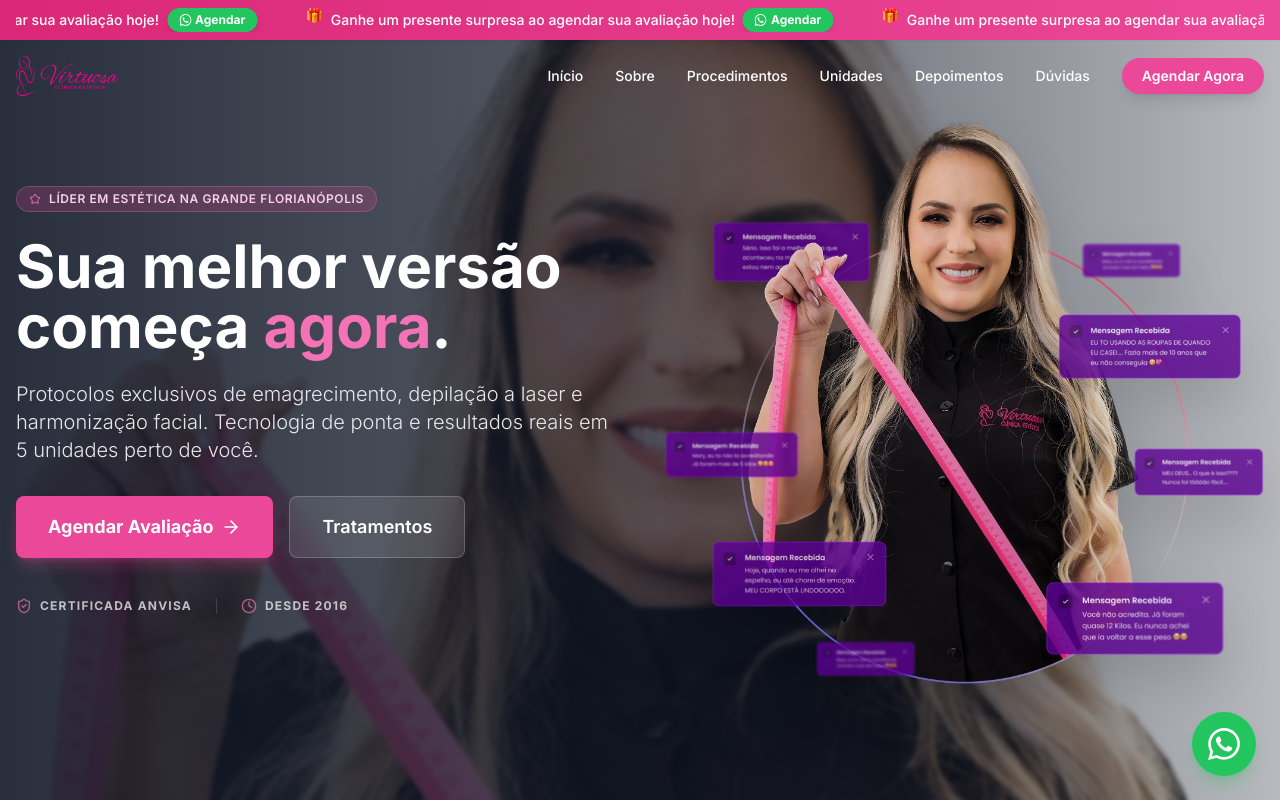
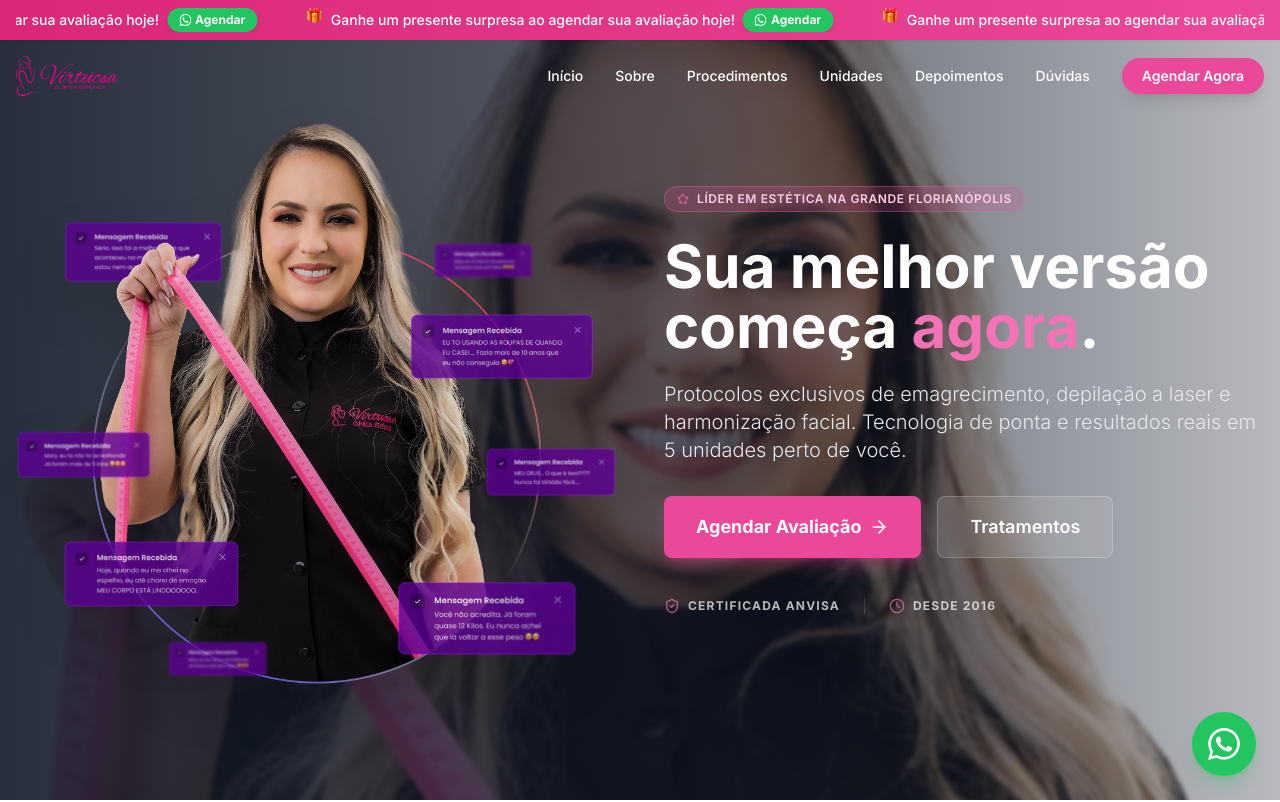
Before and after one commit to HenriqueHintz/clinica-virtuosa, a React (Vite) app: page / in a window 1280 px wide. Shown: the top 802 px of the page. Built offline with nearby package versions, Linux system fonts and the light colour scheme.

Commit message:
style: move hero side image to the left side on desktop

```diff
--- a/components/Hero.tsx
+++ b/components/Hero.tsx
@@ -18,7 +18,16 @@
       {/* Content */}
       <div className="container mx-auto px-5 md:px-4 z-10 relative mt-20 md:mt-0">
         <div className="grid md:grid-cols-2 items-center gap-8 lg:gap-12">
-          <div className="max-w-2xl text-white">
+          {/* Desktop Only Side Image (Left Side) */}
+          <div className="hidden md:flex items-center justify-center relative h-full py-12 order-1 md:order-1">
+             <img
+               src="/assets/hero/hero-side.webp"
+               alt="Estética de Resultados"
+               className="relative z-10 w-full h-auto max-h-[75vh] object-contain drop-shadow-2xl rounded-2xl transform hover:scale-[1.02] transition-all duration-500"
+             />
+          </div>
+
+          <div className="max-w-2xl text-white order-2 md:order-2">
             <div className="inline-flex items-center gap-2 bg-brand-500/20 backdrop-blur-sm border border-brand-400/30 px-3 py-1 rounded-full text-brand-200 text-[10px] md:text-xs font-semibold mb-4 md:mb-6 uppercase tracking-wider">
               <Icons.Star className="w-3 h-3 text-brand-400" />
               Líder em Estética na Grande Florianópolis
@@ -63,15 +72,6 @@
               </div>
             </div>
           </div>
-
-          {/* Desktop Only Side Image */}
-          <div className="hidden md:flex items-center justify-center relative h-full py-12">
-             <img
-               src="/assets/hero/hero-side.webp"
-               alt="Estética de Resultados"
-               className="relative z-10 w-full h-auto max-h-[75vh] object-contain drop-shadow-2xl rounded-2xl transform hover:scale-[1.02] transition-all duration-500"
-             />
-          </div>
         </div>
       </div>
     </section>
```
